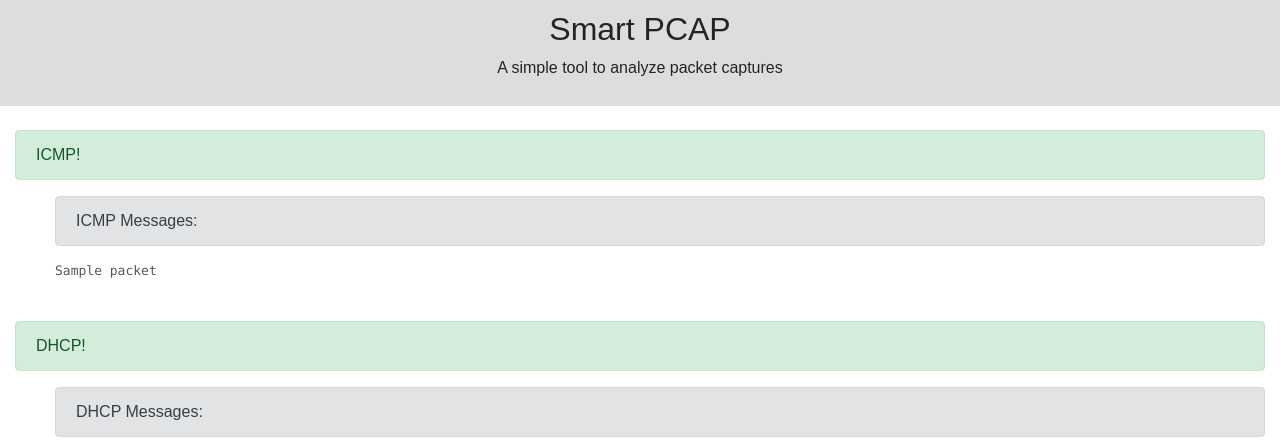
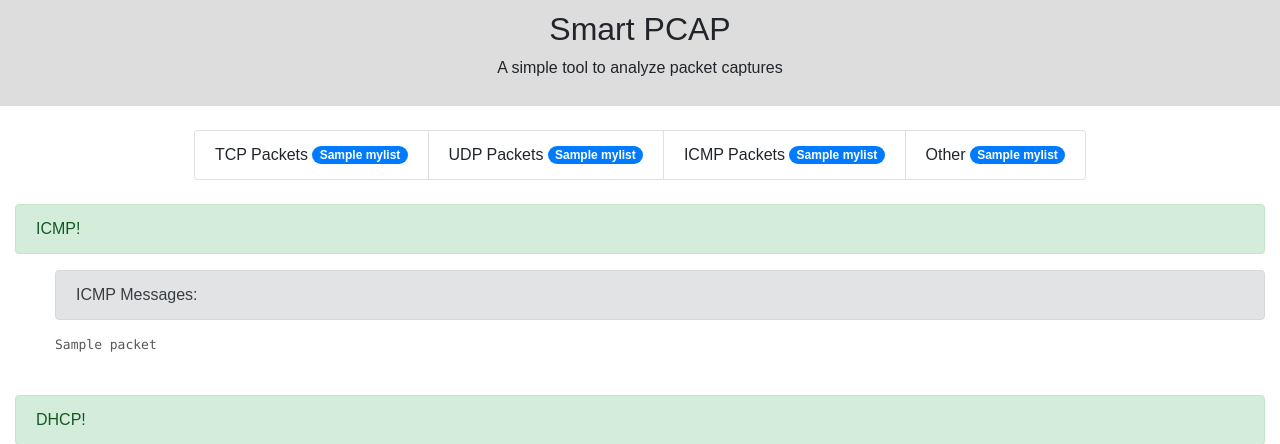
Before and after one commit to lesquive/smartpcap, a Flask app: template templates/success.html in a window 1280 px wide. Shown: the part 54-498 px from the top of the page. Run offline with Flask 2, Linux system fonts and the light colour scheme; the template is opened without the code that fills it: most values are stand-ins (such as "Sample title", 1, 10 or a date in 2020); some libraries are stand-ins or nearby versions.

Commit message:
added general stats bar at the top

```diff
--- a/static/StyleSheet.css
+++ b/static/StyleSheet.css
@@ -91,6 +91,13 @@ footer {
 
     }
 
+  .topdata {
+    text-align: center;
+  }
+
+  #list-group{
+    justify-content: center;
+  }
 
 /*
  * The MIT License
--- a/templates/success.html
+++ b/templates/success.html
@@ -2,6 +2,30 @@
 
 {% block body %}
 
+<br>
+
+<div id= "top data">
+
+<ul class="list-group list-group-horizontal" id='list-group'>
+        <li class="list-group-item d-flex justify-content-between align-items-center">
+          TCP Packets&nbsp;
+          <span class="badge badge-primary badge-pill">{{mylist[0]}}</span>
+        </li>
+        <li class="list-group-item d-flex justify-content-between align-items-center">
+          UDP Packets&nbsp;
+          <span class="badge badge-primary badge-pill">{{mylist[1]}}</span>
+        </li>
+        <li class="list-group-item d-flex justify-content-between align-items-center">
+          ICMP Packets&nbsp;
+          <span class="badge badge-primary badge-pill">{{mylist[2]}}</span>
+        </li>
+        <li class="list-group-item d-flex justify-content-between align-items-center">
+          Other&nbsp;
+          <span class="badge badge-primary badge-pill">{{mylist[3]}}</span>
+        </li>
+      </ul>
+
+</div>
 
 {% if icmp_messages or icmp_errors %}
 
@@ -26,7 +50,6 @@
 
     {% if icmp_errors %}
 
-    <br>
     <div class="alert alert-danger" role="alert">
         ICMP Failures:
     </div>
--- a/web-main.py
+++ b/web-main.py
@@ -67,6 +67,20 @@ def success():
         session["pkts"] = rdpcap (f)
 
         pktnum = 0
+
+        try:
+            x = str(session["pkts"])
+            y = x.split()
+
+            y1 = y[1][4:]
+            y2 = y[2][4:]
+            y3 = y[3][5:]
+            y4 = y[4][6:-1]
+
+            session['mylist'] = [y1, y2, y3, y4]
+
+        except:
+            print("An exception occurred")
 
         for pkt in session["pkts"]:
 
@@ -202,4 +216,4 @@ def success():
                 session['DNSFailedList'].append(("DNS error found with ID: {}".format(i)))
                 # session['dnsFailed'] +=1
 
-    return render_template("success.html", icmp_messages=session['icmp_messages'], icmp_errors=session['icmp_errors'], icmpFailedCount=session['icmpFailedCount'], dhcp=session['dora'], doraFailedList=session['doraFailedList'], doraFailedCount=session['doraFailedCount'], dns=session['dns_messages'], DNSFailedList=session['DNSFailedList'], dnsFailed=session['dnsFailed'], sip_layer3=session['sip_layer3'],sip_messages=session['sip_messages'], arp_messages=session['arp_messages'])
+    return render_template("success.html", mylist=session['mylist'], icmp_messages=session['icmp_messages'], icmp_errors=session['icmp_errors'], icmpFailedCount=session['icmpFailedCount'], dhcp=session['dora'], doraFailedList=session['doraFailedList'], doraFailedCount=session['doraFailedCount'], dns=session['dns_messages'], DNSFailedList=session['DNSFailedList'], dnsFailed=session['dnsFailed'], sip_layer3=session['sip_layer3'],sip_messages=session['sip_messages'], arp_messages=session['arp_messages'])
```
